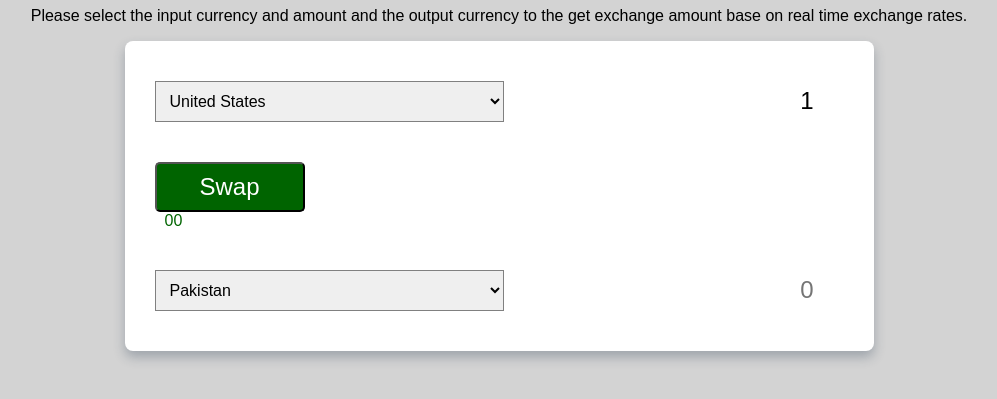
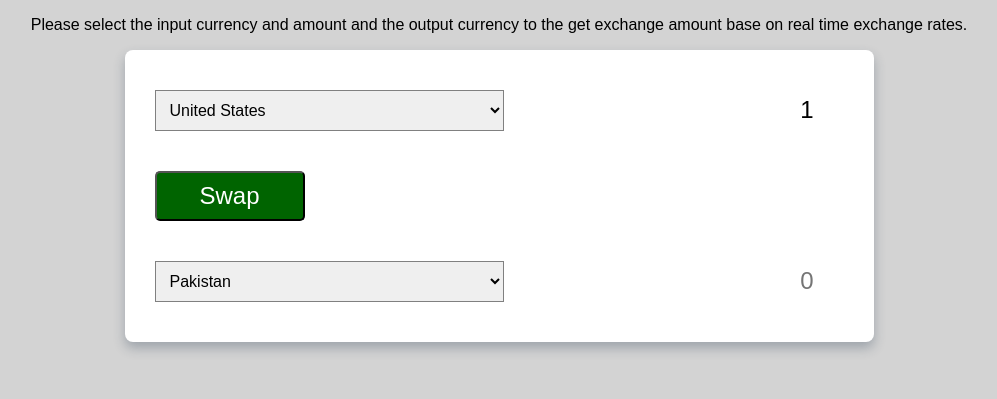
Before and after one commit to awaismalik/Full-Stack-Development, a plain HTML site: page Project4/index.html in a window 1280 px wide. Shown: the part 269-668 px from the top of the page, without its empty margins (141-1138 px from the left). Drawn offline with Linux system fonts and the light colour scheme.

Commit message:
Update index.html

```diff
--- a/Project4/index.html
+++ b/Project4/index.html
@@ -183,7 +183,7 @@
         </div>
         <div class="swap-rates-container">
             <button class="btn" id="swap">Swap</button>
-            <div class="rate" id="rate">00</div>
+            <div class="rate" id="rate"></div>
         </div>
         <div class="currency">
             <select id="currency-two">
```
